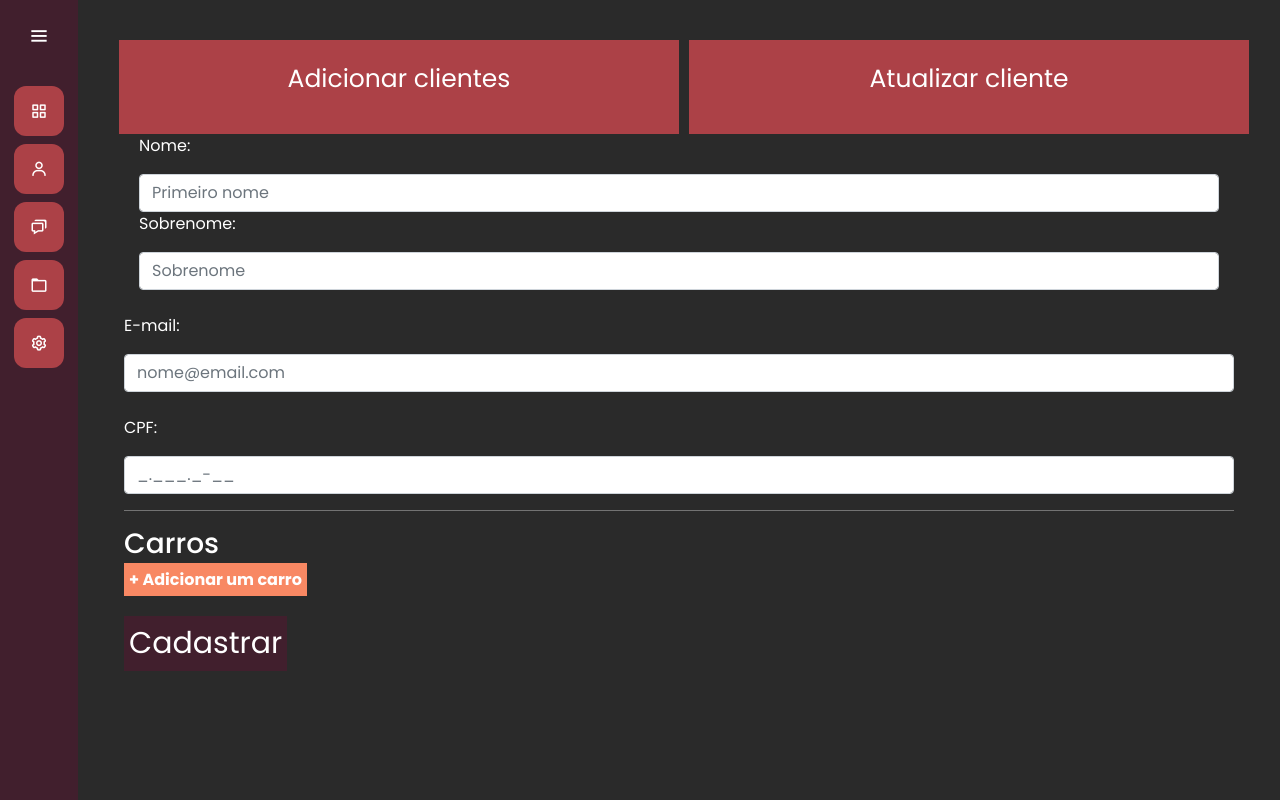
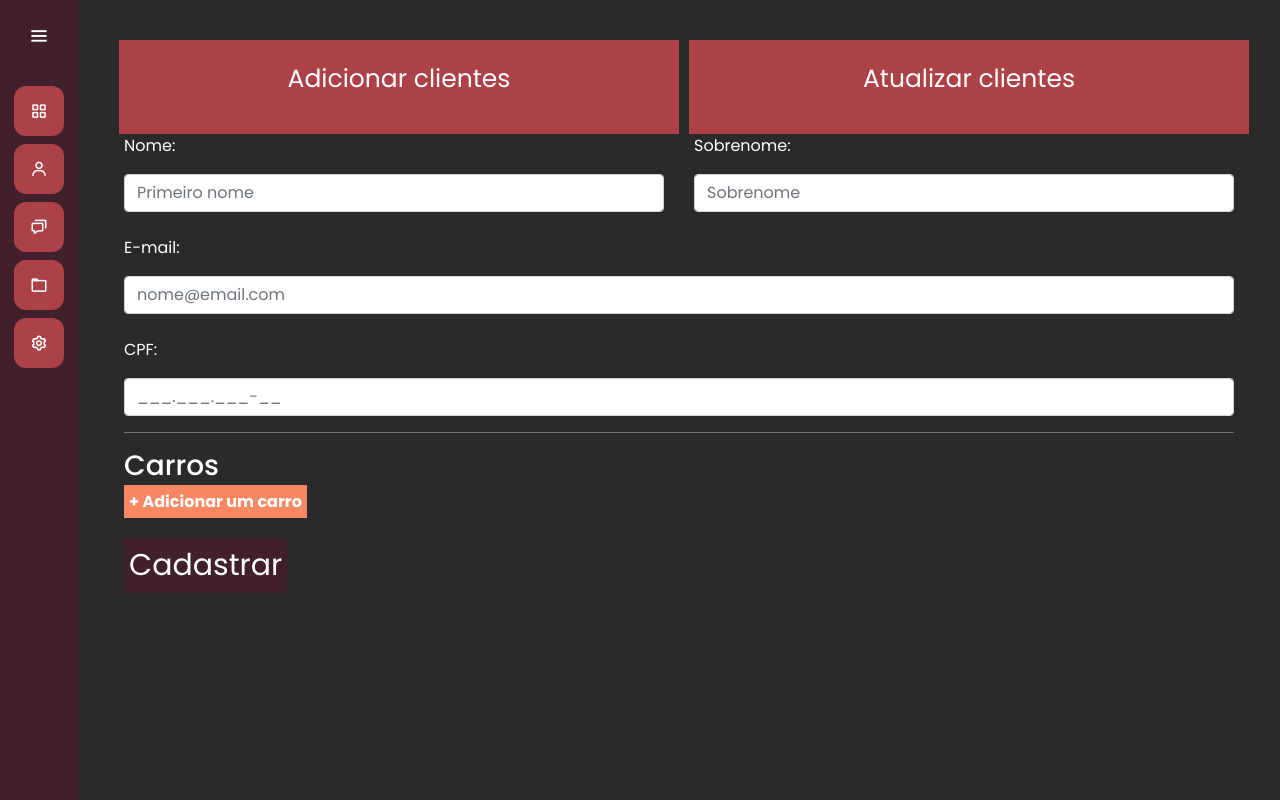
Before and after one commit to dnsouzadev/mecajato, a Django app: page /clientes/ in a window 1280 px wide. Run offline with Django 5.2, Linux system fonts and the light colour scheme; data that the repository does not hold is empty.

Commit message:
atualizando os clientes e os carros e tbm poodendo excluir o carro

```diff
--- a/clientes/templates/clientes.html
+++ b/clientes/templates/clientes.html
@@ -6,97 +6,101 @@
 {% endblock %}
 
 {% block 'dashboard' %}
-    <div onCh
     <div class="container">
         <div class="row">
-
             <div onclick="exibir_form('1')" class="col-md card-dashboard">
                 <p class="text-card">Adicionar clientes</p>
             </div>
 
             <div onclick="exibir_form('2')" class="col-md card-dashboard">
-                <p class="text-card">Atualizar cliente</p>
+                <p class="text-card">Atualizar clientes</p>
             </div>
 
         </div>
 
-        <div id="add_cliente">
+            <div id="add_cliente" class="adicionar-cliente">
                 <form action="{% url 'clientes' %}" method="POST">{% csrf_token %}
+                    <div class="row">
                         <div class="col-md">
                             <p>Nome:</p>
-                        <input type="text" class="form-control" placeholder="Primeiro nome" name="nome" value={{nome}}>
+                            <input type="text" class="form-control" placeholder="Primeiro nome" name="nome" value="{{nome}}">
                         </div>
                         <div class="col-md">
                             <p>Sobrenome:</p>
-                        <input type="text" class="form-control" placeholder="Sobrenome" name="sobrenome" value={{sobrenome}}>
+                            <input type="text" class="form-control" placeholder="Sobrenome" name="sobrenome" value="{{sobrenome}}">
+                        </div>
                     </div>
                     <br>
                     <p>E-mail:</p>
-                <input type="email" class="form-control" placeholder="nome@email.com" name="email", value={{email}}>
+                    <input type="email" class="form-control" placeholder="nome@email.com" name="email" value="{{email}}">
                     <br>
                     <p>CPF:</p>
-                <input type="text" class="form-control" placeholder="_.___._-__" name="cpf", value={{cpf}}>
+                    <input type="text" class="form-control" placeholder="___.___.___-__" name="cpf" value="{{cpf}}">
                     <hr style="background-color:gray;">
                     <div class="add-carros">
                         <h3>Carros</h3>
                         <span class="btn-add-carros" onclick="add_carro()">+ Adicionar um carro</span>
                         <div id="form-carro">
-                        {% for carro, placa, ano in carros %}
-                            {% if carro %}
+                            {% for carro, placa, ano in carros%}
                                     <br>
+                                    <div class="row">
                                         <div class="col-md">
-                                    <p>Carro:</p>
-                                    <input type="text" class="form-control" placeholder="Carro" name="carro" value={{carro}}>
+                                            <input type='text' placeholder='carro' class='form-control' name='carro' value="{{carro}}">
                                         </div>
+
                                         <div class="col-md">
-                                    <p>Placa:</p>
-                                    <input type="text" class="form-control" placeholder="Placa" name="placa" value={{placa}}>
+                                            <input type='text' placeholder='Placa' class='form-control' name='placa' value="{{placa}}">
                                         </div>
+
                                         <div class="col-md">
-                                    <p>Ano:</p>
-                                    <input type="text" class="form-control" placeholder="Ano" name="ano" value={{ano}}>
+                                            <input type='number' placeholder='ano' class='form-control' name='ano' value="{{ano}}">
                                         </div>
-                            {% endif %}
-                        {% endfor %}
+
                                     </div>
+                            {% endfor%}
                         </div>
+
+                    </div>
+
                     <br>
                     <input type="submit" value="Cadastrar" class="btn-principal">
+
                 </form>
-            {% if erro %}
-            <div id="erro-message">
-                {{ erro }}
+
             </div>
-            {% endif %}
-        </div>
+
 
             <div id="att_cliente">
                 <p></p>
-            <select onchange="dados_cliente()" id="cliente-select" class="form-control">
-                <option>Selecione um cliente</option>
+                <select id="cliente-select"  onchange="dados_cliente()" class="form-control">
                     {% for cliente in clientes %}
-                    <option value="{{ cliente.id }}">{{ cliente.nome }}</option>
+                    <option value="{{cliente.id}}">{{cliente.nome}}</option>
                     {% endfor %}
                 </select>
                 <br>
                 <hr>
+                {% csrf_token %}
                 <div id="form_att_cliente">
+                    <input type="hidden" id="id">
                     <p>Nome:</p>
-                <input id="nome" type="text" class="form-control"placeholder="Primeiro nome" name="nome" >
+                    <input id="nome" type="text" class='form-control'>
                     <p>Sobrenome:</p>
-                <input id="sobrenome" type="text" class="form-control" placeholder="Sobrenome" name="sobrenome">
+                    <input id="sobrenome" type="text" class='form-control'>
                     <p>E-mail:</p>
-                <input id="email" type="email" class="form-control" placeholder="nome@email.com" name="email">
+                    <input id="email" type="text" class='form-control'>
                     <p>CPF:</p>
-                <input id="cpf" type="text" class="form-control" placeholder="_.___._-__" name="cpf">
+                    <input id="cpf" type="text" class='form-control'>
+                    <br>
+                    <input onclick="update_cliente()"  type="submit" value="salvar" class="btn btn-success" >
+                    <hr style="background-color: gray;">
+                    <h2>Carros</h2>
+                    <div id="carros">
+
                     </div>
-            <br>
-            <button onclick="" class="btn-principal">Atualizar</button>
-            <br>
                 </div>
 
+            </div>
 
     </div>
     <script src="{% static 'clientes/js/clientes.js' %}"></script>
-
-{% endblock %}
+{% endblock%}
--- a/clientes/urls.py
+++ b/clientes/urls.py
@@ -1,7 +1,10 @@
 from django.urls import path
-from .views import clientes, att_cliente
+from . import views
 
 urlpatterns = [
-    path('', clientes, name='clientes'),
-    path('atualiza_cliente/', att_cliente, name='atualiza_cliente')
+    path('', views.clientes, name="clientes"),
+    path('atualiza_cliente/', views.att_cliente, name="atualiza_cliente"),
+    path('excluir_carro/<int:id>', views.excluir_carro, name="excluir_carro"),
+    path('update_carro/<int:id>', views.update_carro, name="update_carro"),
+    path('update_cliente/<int:id>', views.update_cliente, name="update_cliente")
 ]
--- a/clientes/views.py
+++ b/clientes/views.py
@@ -1,15 +1,18 @@
+from django.shortcuts import render
 from django.http import HttpResponse, JsonResponse
-from django.shortcuts import render
+from .models import Cliente, Carro
 import re
-from clientes.models import Carro, Cliente
+from django.core import serializers
+import json
+from django.shortcuts import redirect, get_object_or_404
+from django.urls import reverse
+from django.views.decorators.csrf import csrf_exempt
 
-
-# Create your views here.
 def clientes(request):
-    if request.method == 'GET':
+    if request.method == "GET":
         clientes_list = Cliente.objects.all()
         return render(request, 'clientes.html', {'clientes': clientes_list})
-    elif request.method == 'POST':
+    elif request.method == "POST":
         nome = request.POST.get('nome')
         sobrenome = request.POST.get('sobrenome')
         email = request.POST.get('email')
@@ -19,37 +22,82 @@ def clientes(request):
         anos = request.POST.getlist('ano')
 
         cliente = Cliente.objects.filter(cpf=cpf)
+
         if cliente.exists():
-            return render(request, 'clientes.html', {'nome': nome, 'sobrenome': sobrenome, 'email': email, 'cpf': cpf, 'carro': carros, 'placa': placas, 'ano': anos, 'carros': zip(carros, placas, anos), 'erro': 'CPF já cadastrado!'})
+            return render(request, 'clientes.html', {'nome': nome, 'sobrenome': sobrenome, 'email': email, 'carros': zip(carros, placas, anos) })
 
         if not re.fullmatch(re.compile(r'([A-Za-z0-9]+[.-_])*[A-Za-z0-9]+@[A-Za-z0-9-]+(\.[A-Z|a-z]{2,})+'), email):
-            return render(request, 'clientes.html', {'nome': nome, 'sobrenome': sobrenome, 'email': email, 'cpf': cpf, 'carro': carros, 'placa': placas, 'ano': anos, 'carros': zip(carros, placas, anos), 'erro': 'Email inválido!'})
+            return render(request, 'clientes.html', {'nome': nome, 'sobrenome': sobrenome, 'cpf': cpf, 'carros': zip(carros, placas, anos)})
 
         cliente = Cliente(
-            nome=nome,
-            sobrenome=sobrenome,
-            email=email,
-            cpf=cpf
+            nome = nome,
+            sobrenome = sobrenome,
+            email = email,
+            cpf = cpf
         )
 
         cliente.save()
 
         for carro, placa, ano in zip(carros, placas, anos):
-            car = Carro(
-                carro=carro,
-                placa=placa,
-                ano=ano,
-                cliente=cliente
-            )
+            car = Carro(carro=carro, placa=placa, ano=ano, cliente=cliente)
             car.save()
 
-        return HttpResponse('Cliente cadastrado com sucesso!')
+        return HttpResponse('Teste')
 
 
 def att_cliente(request):
-    if request.method == 'POST':
-        id_cliente = request.POST.get('id_cliente')
-        consultar = Cliente.objects.filter(id=id_cliente)
-        if not consultar.exists():
-            return JsonResponse({'status': False, 'mensagem': 'Cliente não encontrado!'})
-        return JsonResponse({'status': True, 'nome': consultar[0].nome, 'sobrenome': consultar[0].sobrenome, 'email': consultar[0].email, 'cpf': consultar[0].cpf})
+    id_cliente = request.POST.get('id_cliente')
+    cliente = Cliente.objects.filter(id=id_cliente)
+    carros = Carro.objects.filter(cliente=cliente[0])
+    cliente_json = json.loads(serializers.serialize('json', cliente))[0]['fields']
+    cliente_id = json.loads(serializers.serialize('json', cliente))[0]['pk']
+    carros_json = json.loads(serializers.serialize('json', carros))
+    carros_json = [{'fields': i['fields'], 'id': i['pk']} for i in carros_json]
+    data = {'cliente': cliente_json, 'carros': carros_json, 'cliente_id': cliente_id}
+    return JsonResponse(data)
+
+def excluir_carro(request, id):
+    try:
+        carro = Carro.objects.get(id=id)
+        carro.delete()
+        return redirect(reverse('clientes')+f'?aba=att_cliente&id_cliente={id}')
+    except:
+        return redirect(reverse('clientes')+f'?aba=att_cliente&id_cliente={id}')
+
+@csrf_exempt
+def update_carro(request, id):
+    nome_carro = request.POST.get('carro')
+    placa = request.POST.get('placa')
+    ano = request.POST.get('ano')
+
+    carro = Carro.objects.get(id=id)
+    list_carros = Carro.objects.exclude(id=id).filter(placa=placa)
+
+    if list_carros.exists():
+        return HttpResponse('Placa já existente')
+
+    carro.carro = nome_carro
+    carro.placa = placa
+    carro.ano = ano
+    carro.save()
+
+    return HttpResponse(id)
+
+def update_cliente(request, id):
+    body = json.loads(request.body)
+
+    nome = body['nome']
+    sobrenome = body['sobrenome']
+    email = body['email']
+    cpf = body['cpf']
+
+    cliente = get_object_or_404(Cliente, id=id)
+    try:
+        cliente.nome = nome
+        cliente.sobrenome = sobrenome
+        cliente.email = email
+        cliente.cpf = cpf
+        cliente.save()
+        return JsonResponse({'status': '200', 'nome': nome, 'sobrenome': sobrenome, 'email': email, 'cpf': cpf})
+    except:
+        return JsonResponse({'status': '500'})
--- a/templates/static/clientes/css/clientes.css
+++ b/templates/static/clientes/css/clientes.css
@@ -34,10 +34,11 @@
 }
 
 #att_cliente{
+
     display: none;
 }
 
-#form_att_cliente{
+#form-att-cliente{
     display: none;
 
 }
--- a/templates/static/clientes/js/clientes.js
+++ b/templates/static/clientes/js/clientes.js
@@ -1,64 +1,128 @@
-function add_carro() {
-    const container = document.getElementById("form-carro");
+function add_carro(){
+    const container = document.getElementById('form-carro')
 
-    const html = "<br><div class='row'> <div class='col-md'> <input type='text' placeholder='carro' class='form-control' name='carro'></div> <div class='col-md'><input type='text' placeholder='Placa' class='form-control' name='placa'> </div> <div class='col-md'><input type='number' placeholder='Ano' class='form-control' name='ano'> </div></div>"
+    const html = "<br>  <div class='row'> <div class='col-md'> <input type='text' placeholder='carro' class='form-control' name='carro' > </div> <div class='col-md'><input type='text' placeholder='Placa' class='form-control' name='placa' ></div> <div class='col-md'> <input type='number' placeholder='ano' class='form-control' name='ano'> </div> </div>"
 
+    container.innerHTML += html
+}
 
-    container.innerHTML += html;
+function exibir_form(tipo){
+
+    const add_cliente = document.getElementById('add_cliente')
+    const att_cliente = document.getElementById('att_cliente')
+
+    if(tipo == "1"){
+        att_cliente.style.display = "none"
+        add_cliente.style.display = "block"
+
+    }else if(tipo == "2"){
+        add_cliente.style.display = "none";
+        att_cliente.style.display = "block"
+    }
+
 }
 
 
-function exibir_form(tipo) {
-    const add_cliente = document.getElementById("add_cliente");
-    const att_cliente = document.getElementById("att_cliente");
+function dados_cliente(){
+    const cliente = document.getElementById('cliente-select')
+    const csrf_token = document.querySelector('[name=csrfmiddlewaretoken]').value
+    const id_cliente = cliente.value
 
-    if(tipo == "1"){
-        att_cliente.style.display = "none";
-        add_cliente.style.display = "block";
-    } else if(tipo == "2"){
-        add_cliente.style.display = "none";
-        att_cliente.style.display = "block";
-    }
+    const data = new FormData()
+    data.append('id_cliente', id_cliente)
+
+    fetch("/clientes/atualiza_cliente/",{
+        method: "POST",
+        headers: {
+            'X-CSRFToken': csrf_token,
+        },
+        body: data
+
+    }).then(function(result){
+        return result.json()
+    }).then(function(data){
+        document.getElementById('form_att_cliente').style.display = 'block'
+        console.log(data['cliente'])
+
+        id = document.getElementById('id')
+        id.value = data['cliente_id']
+
+        nome = document.getElementById('nome')
+        nome.value = data['cliente']['nome']
+
+        sobrenome = document.getElementById('sobrenome')
+        sobrenome.value = data['cliente']['sobrenome']
+
+        cpf = document.getElementById('cpf')
+        cpf.value = data['cliente']['cpf']
+
+        email = document.getElementById('email')
+        email.value = data['cliente']['email']
+
+        div_carros = document.getElementById('carros')
+
+        for(i=0; i<data['carros'].length; i++){
+            div_carros.innerHTML += "\<form action='/clientes/update_carro/" + data['carros'][i]['id'] +"' method='POST'>\
+                <div class='row'>\
+                        <div class='col-md'>\
+                            <input class='form-control' name='carro' type='text' value='" + data['carros'][i]['fields']['carro'] + "'>\
+                        </div>\
+                        <div class='col-md'>\
+                            <input class='form-control' name='placa' type='text' value='" + data['carros'][i]['fields']['placa'] + "'>\
+                        </div>\
+                        <div class='col-md'>\
+                            <input class='form-control' type='text' name='ano' value='" + data['carros'][i]['fields']['ano'] + "' >\
+                        </div>\
+                        <div class='col-md'>\
+                            <input class='btn btn-lg btn-success' type='submit' value='Salvar'>\
+                        </div>\
+                    </form>\
+                    <div class='col-md'>\
+                        <a href='/clientes/excluir_carro/"+ data['carros'][i]['id'] +"' class='btn btn-lg btn-danger'>EXCLUIR</a>\
+                    </div>\
+                </div><br>"
+        }
+
+    })
+
+
 }
 
-document.addEventListener("DOMContentLoaded", function() {
-    const erroMessage = document.getElementById("erro-message");
 
-    if (erroMessage) {
-        setTimeout(function() {
-            erroMessage.style.display = 'none';
-        }, 2000);
-    }
-});
+function update_cliente(){
+    nome = document.getElementById('nome').value
+    sobrenome = document.getElementById('sobrenome').value
+    email = document.getElementById('email').value
+    cpf = document.getElementById('cpf').value
+    id = document.getElementById('id').value
+    const csrf_token = document.querySelector('[name=csrfmiddlewaretoken]').value
 
-function dados_cliente() {
-    const cliente = document.getElementById("cliente-select");
-    const csrftoken = document.querySelector('[name=csrfmiddlewaretoken]').value;
-    const url = '/clientes/atualiza_cliente/';
-    const id_cliente = cliente.value;
-
-    const data = new FormData();
-    data.append('id_cliente', id_cliente);
-
-    fetch(url, {
+    fetch('/clientes/update_cliente/' + id, {
         method: 'POST',
         headers: {
-            'X-CSRFToken': csrftoken
-    },
-    body: data
+            'X-CSRFToken': csrf_token,
+        },
+        body: JSON.stringify({
+            nome: nome,
+            sobrenome: sobrenome,
+            email: email,
+            cpf: cpf,
+        })
+
+    }).then(function(result){
+        return result.json()
+    }).then(function(data){
+
+        if(data['status'] == '200'){
+            nome = data['nome']
+            sobrenome = data['sobrenome']
+            email = data['email']
+            cpf = data['cpf']
+            console.log('Dados alterado com sucesso')
+        }else{
+            console.log('Ocorreu algum erro')
+        }
+
     })
-    .then(response => response.json())
-    .then(data => {
-        const nome = document.getElementById("nome");
-        const sobrenome = document.getElementById("sobrenome");
-        const email = document.getElementById("email");
-        const cpf = document.getElementById("cpf");
 
-        form_att_cliente.style.display = "block";
-
-        nome.value = data.nome;
-        sobrenome.value = data.sobrenome;
-        email.value = data.email;
-        cpf.value = data.cpf;
-    });
 }
```
Lines whose indentation alone changed are shown as unchanged.
